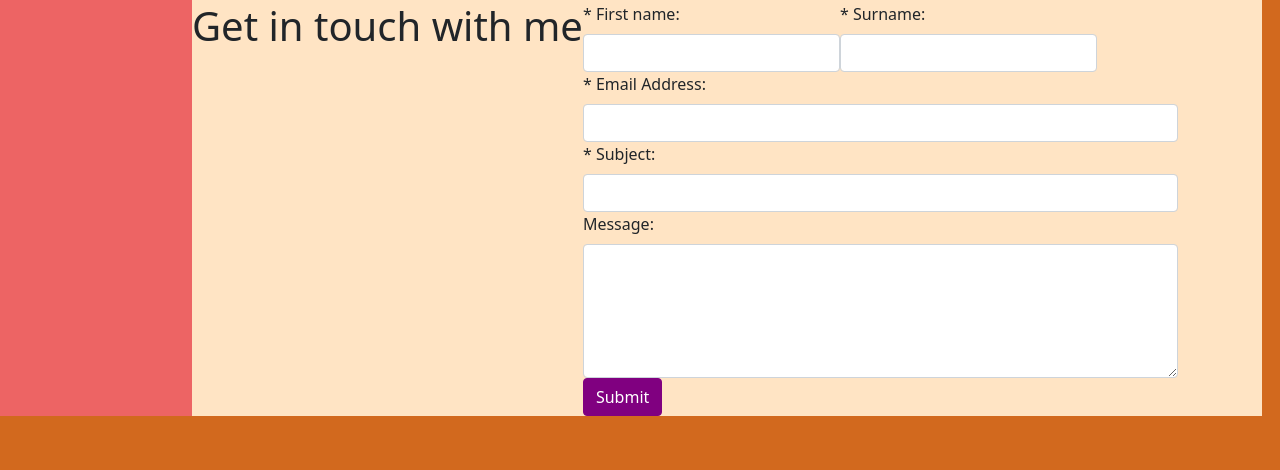
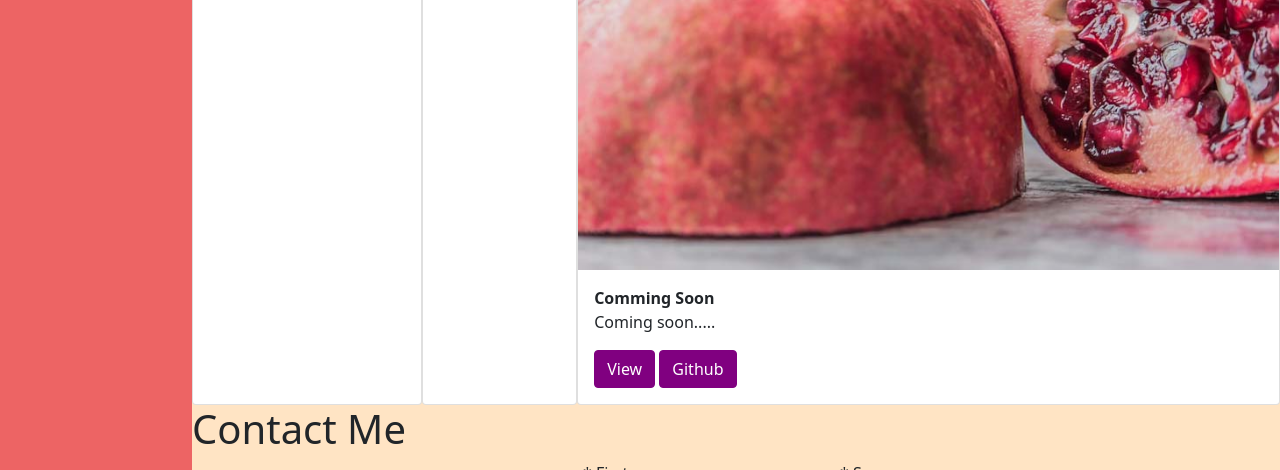
Before and after one commit to Coolhound/nmp, a website: page index.html in a window 1280 px wide. Shown: the part 1038-1508 px from the top of the page. Before the commit the page ends 1454 px from the top, so only its background shows below. Drawn offline with Linux system fonts and the light colour scheme.

Commit message:
Add image to coming soon project
Add new pexels image to Coming Soon project card

```diff
--- a/index.html
+++ b/index.html
@@ -86,6 +86,7 @@
                 </div>
 
                 <div class="card">
+                    <img src="images/pexels-jessica-lewis-creative-992818_edited.jpg" alt="">
                     <div class="card-body">
                         <strong class="card-title">Comming Soon</strong>
                         <p class="card-text">Coming soon.....</p>
```
Also changed, not shown: images/pexels-jessica-lewis-creative-992818.jpg (added), images/pexels-jessica-lewis-creative-992818_edited.jpg (added).
